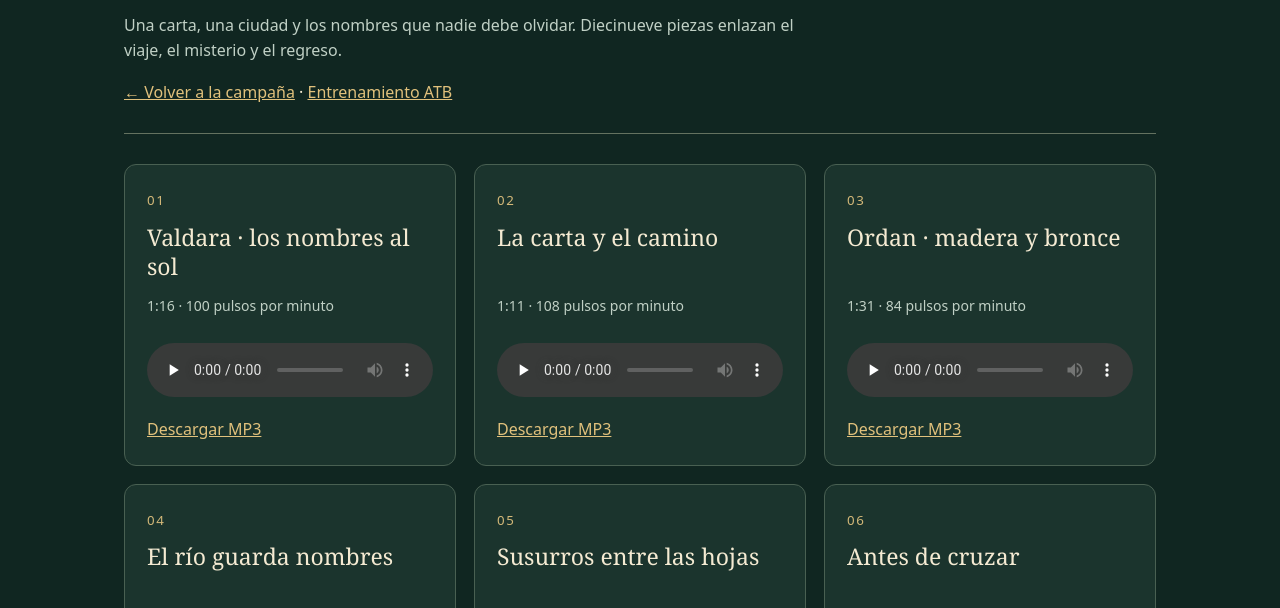
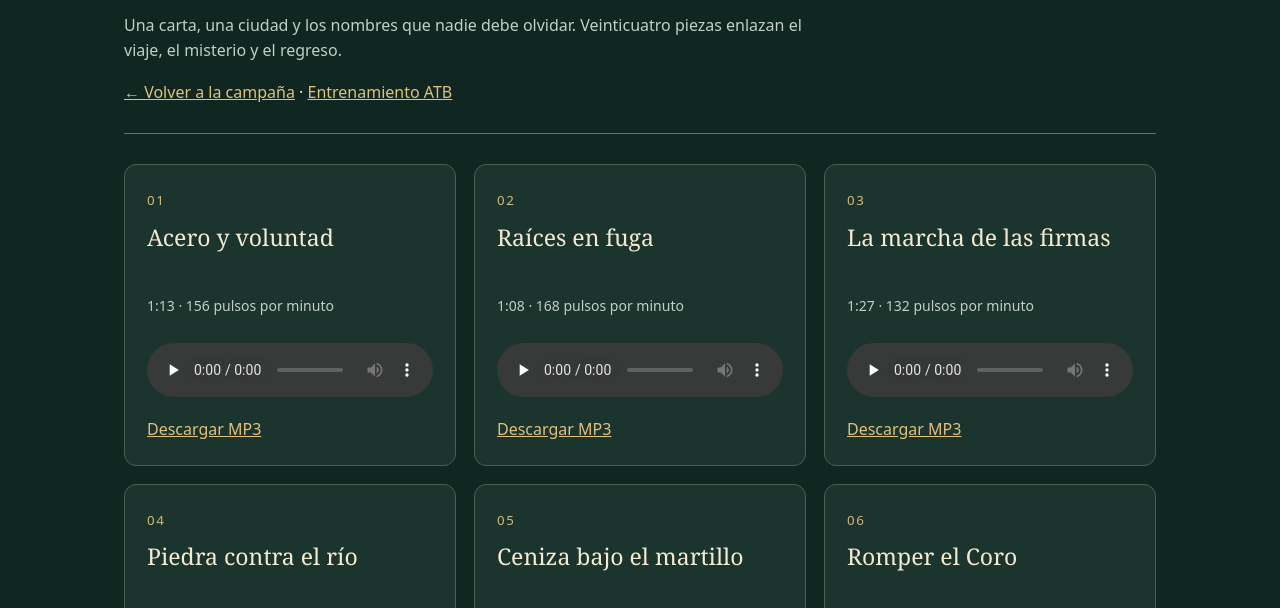
Before and after one commit to BloodRage90/Cenizas-del-Umbral, a plain HTML site: page dist/soundtrack.html in a window 1280 px wide. Shown: the part 192-800 px from the top of the page. Drawn offline with Linux system fonts and the light colour scheme.

Commit message:
Update Site source

```diff
--- a/dist/music/sources.json
+++ b/dist/music/sources.json
@@ -1,5 +1,5 @@
 {
-  "edition": "Resonancias · 2026-11",
+  "edition": "Resonancias · combate rock 16 bits",
   "composition": "Original melodies, arrangements and synthesized instruments; no third-party samples.",
   "generator": "scripts/compose-soundtrack.cjs",
   "tracks": [
@@ -251,38 +251,6 @@
       "rmsDb": -18.786043192927767
     },
     {
-      "id": "battle",
-      "title": "Resonancia · luchar juntos",
-      "bpm": 144,
-      "seconds": 53.333333333333336,
-      "theme": "battle",
-      "instruments": [
-        "reed",
-        "pluck",
-        "pad",
-        "bass",
-        "percussion"
-      ],
-      "peakDb": -6.597871449648736,
-      "rmsDb": -18.786043192927767
-    },
-    {
-      "id": "finale",
-      "title": "El último tañido",
-      "bpm": 132,
-      "seconds": 58.18183333333333,
-      "theme": "battle",
-      "instruments": [
-        "reed",
-        "pluck",
-        "pad",
-        "bass",
-        "percussion"
-      ],
-      "peakDb": -6.684534635566891,
-      "rmsDb": -18.786043192927767
-    },
-    {
       "id": "epilogue",
       "title": "La ciudad vuelve a nombrar",
       "bpm": 92,
@@ -297,6 +265,125 @@
       ],
       "peakDb": -6.431030342974164,
       "rmsDb": -18.786043192927764
+    },
+    {
+      "id": "battle",
+      "title": "Acero y voluntad",
+      "bpm": 156,
+      "seconds": 73.84616666666666,
+      "theme": "battle",
+      "instruments": [
+        "guitar",
+        "rhythm guitar",
+        "bass",
+        "pad",
+        "bell",
+        "drums"
+      ],
+      "peakDb": -6.726737400358845,
+      "rmsDb": -18.786043192927767
+    },
+    {
+      "id": "forest-battle",
+      "title": "Raíces en fuga",
+      "bpm": 168,
+      "seconds": 68.57141666666666,
+      "theme": "forest-battle",
+      "instruments": [
+        "fm",
+        "rhythm guitar",
+        "bass",
+        "pad",
+        "bell",
+        "drums"
+      ],
+      "peakDb": -6.561209522682875,
+      "rmsDb": -18.786043192927767
+    },
+    {
+      "id": "vigilia-battle",
+      "title": "La marcha de las firmas",
+      "bpm": 132,
+      "seconds": 87.27270833333333,
+      "theme": "vigilia-battle",
+      "instruments": [
+        "guitar",
+        "rhythm guitar",
+        "bass",
+        "pad",
+        "bell",
+        "drums"
+      ],
+      "peakDb": -5.950556220409072,
+      "rmsDb": -18.786043192927767
+    },
+    {
+      "id": "custodian",
+      "title": "Piedra contra el río",
+      "bpm": 128,
+      "seconds": 90,
+      "theme": "custodian",
+      "instruments": [
+        "guitar",
+        "rhythm guitar",
+        "bass",
+        "pad",
+        "bell",
+        "drums"
+      ],
+      "peakDb": -5.79164650883982,
+      "rmsDb": -18.786043192927767
+    },
+    {
+      "id": "ash",
+      "title": "Ceniza bajo el martillo",
+      "bpm": 148,
+      "seconds": 77.83783333333334,
+      "theme": "ash",
+      "instruments": [
+        "guitar",
+        "rhythm guitar",
+        "bass",
+        "pad",
+        "bell",
+        "drums"
+      ],
+      "peakDb": -6.042783359952627,
+      "rmsDb": -18.786043192927767
+    },
+    {
+      "id": "finale",
+      "title": "Romper el Coro",
+      "bpm": 160,
+      "seconds": 72,
+      "theme": "finale",
+      "instruments": [
+        "fm",
+        "rhythm guitar",
+        "bass",
+        "pad",
+        "bell",
+        "drums"
+      ],
+      "peakDb": -6.599327684404798,
+      "rmsDb": -18.786043192927767
+    },
+    {
+      "id": "training-battle",
+      "title": "Dos pulsos, un paso",
+      "bpm": 140,
+      "seconds": 82.28570833333333,
+      "theme": "training-battle",
+      "instruments": [
+        "guitar",
+        "rhythm guitar",
+        "bass",
+        "pad",
+        "bell",
+        "drums"
+      ],
+      "peakDb": -6.546418026702197,
+      "rmsDb": -18.786043192927767
     }
   ]
 }
--- a/dist/soundtrack.html
+++ b/dist/soundtrack.html
@@ -1,8 +1,8 @@
 <!doctype html><html lang="es"><head><meta charset="utf-8"><meta name="viewport" content="width=device-width,initial-scale=1"><title>Resonancias · Cenizas del Umbral</title><style>
 :root{color-scheme:dark}*{box-sizing:border-box}body{margin:0;background:#102621;color:#f4ead2;font:16px/1.6 system-ui}main{max-width:1080px;margin:auto;padding:48px 24px}a{color:#e1c17c}header{border-bottom:1px solid #647260;padding-bottom:28px;margin-bottom:30px}small{color:#d4b979;letter-spacing:.12em}h1{font:clamp(44px,8vw,76px) Georgia;margin:12px 0}header p{max-width:680px;color:#c0d0c5}#tracks{display:grid;grid-template-columns:repeat(auto-fit,minmax(280px,1fr));gap:18px}article{padding:22px;background:#1b342d;border:1px solid #496052;border-radius:12px}h2{font:23px/1.25 Georgia;margin:10px 0;min-height:58px}article p{color:#c0d0c5;font-size:14px}audio{width:100%;margin:12px 0}footer{margin-top:36px;color:#b7c8bd;font-size:14px}a:focus-visible{outline:3px solid #e1c17c;outline-offset:5px}
-</style></head><body><main><header><small>CENIZAS DEL UMBRAL · BANDA SONORA ORIGINAL</small><h1>Resonancias</h1><p>Una carta, una ciudad y los nombres que nadie debe olvidar. Diecinueve piezas enlazan el viaje, el misterio y el regreso.</p><a href="chapter.html">← Volver a la campaña</a> · <a href="training.html">Entrenamiento ATB</a></header><section id="tracks" aria-label="Temas musicales"><p id="status" role="status">Cargando las composiciones…</p></section><footer>Composición y síntesis originales para el juego. Sin muestras de otras bandas sonoras. Los nombres de algunos temas anticipan lugares del final de la aventura.</footer></main><script>
-fetch('music/sources.json?v=resonancias-1').then(r=>{if(!r.ok)throw Error();return r.json();}).then(({tracks})=>{
+</style></head><body><main><header><small>CENIZAS DEL UMBRAL · BANDA SONORA ORIGINAL</small><h1>Resonancias</h1><p>Una carta, una ciudad y los nombres que nadie debe olvidar. Veinticuatro piezas enlazan el viaje, el misterio y el regreso.</p><a href="chapter.html">← Volver a la campaña</a> · <a href="training.html">Entrenamiento ATB</a></header><section id="tracks" aria-label="Temas musicales"><p id="status" role="status">Cargando las composiciones…</p></section><footer>Composición y síntesis originales para el juego. Sin muestras de otras bandas sonoras. Los nombres de algunos temas anticipan lugares del final de la aventura.</footer></main><script>
+fetch('music/sources.json?v=resonancias-combate-2').then(r=>{if(!r.ok)throw Error();return r.json();}).then(({tracks})=>{
  const container=document.getElementById('tracks');container.replaceChildren();
- tracks.forEach((track,i)=>{const card=document.createElement('article'),number=document.createElement('small'),title=document.createElement('h2'),detail=document.createElement('p'),audio=document.createElement('audio'),link=document.createElement('a');number.textContent=String(i+1).padStart(2,'0');title.textContent=track.title;detail.textContent=Math.floor(track.seconds/60)+':'+String(Math.floor(track.seconds%60)).padStart(2,'0')+' · '+track.bpm+' pulsos por minuto';audio.controls=true;audio.preload='none';audio.src='music/'+track.id+'.mp3?v=resonancias-1';audio.setAttribute('aria-label','Escuchar '+track.title);audio.addEventListener('play',()=>document.querySelectorAll('audio').forEach(other=>{if(other!==audio)other.pause();}));link.href=audio.src;link.download=track.id+'.mp3';link.textContent='Descargar MP3';card.append(number,title,detail,audio,link);container.append(card);});
+ const combatIds=["battle","forest-battle","vigilia-battle","custodian","ash","finale","training-battle"]; tracks.sort((a,b)=>Number(combatIds.includes(b.id))-Number(combatIds.includes(a.id))); tracks.forEach((track,i)=>{const card=document.createElement('article'),number=document.createElement('small'),title=document.createElement('h2'),detail=document.createElement('p'),audio=document.createElement('audio'),link=document.createElement('a');number.textContent=String(i+1).padStart(2,'0');title.textContent=track.title;detail.textContent=Math.floor(track.seconds/60)+':'+String(Math.floor(track.seconds%60)).padStart(2,'0')+' · '+track.bpm+' pulsos por minuto';audio.controls=true;audio.preload='none';audio.src='music/'+track.id+'.mp3?v=resonancias-combate-2';audio.setAttribute('aria-label','Escuchar '+track.title);audio.addEventListener('play',()=>document.querySelectorAll('audio').forEach(other=>{if(other!==audio)other.pause();}));link.href=audio.src;link.download=track.id+'.mp3';link.textContent='Descargar MP3';card.append(number,title,detail,audio,link);container.append(card);});
 }).catch(()=>{document.getElementById('status').textContent='No se pudo cargar la lista. Recarga la página para reintentar.';});
 </script></body></html>
```
Also changed, not shown: dist/chapter.js (+1 -1 lines), dist/music.js (+4 -4 lines), dist/training.html (+1 -1 lines), scripts/combat-score.cjs (added, +37 -0 lines), scripts/compose-soundtrack.cjs (+21 -9 lines), tests/music.cjs (+3 -2 lines), dist/music/CREDITS.txt, 7 other files.
